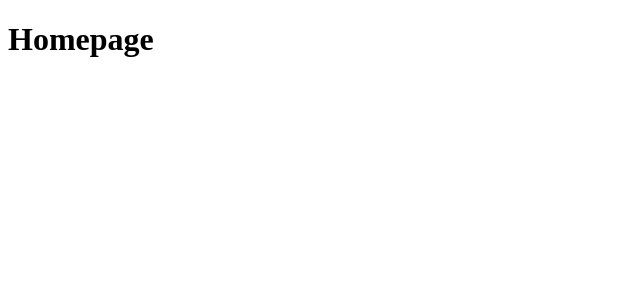
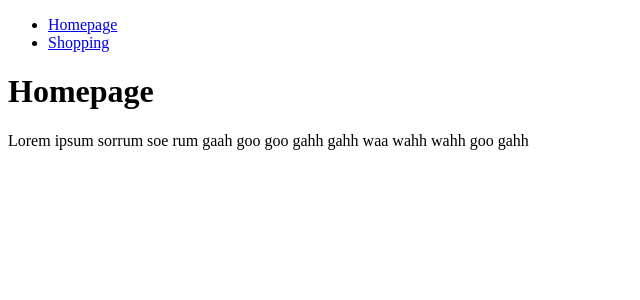
Before and after one commit to Hyacinthum-Polypus/odin-shopping-cart, a React (Vite) app: page / in a window 1280 px wide. Shown: the top 300 px of the page, without its empty margins (0-640 px from the left). Built offline with nearby package versions, Linux system fonts and the light colour scheme.

Commit message:
Add basic components for navigation

```diff
--- a/src/App.jsx
+++ b/src/App.jsx
@@ -1,8 +1,12 @@
+import NavBar from './components/NavBar'
+
 const App = () => {
 
   return (
     <>
+      <NavBar />
       <h1>Homepage</h1>
+      <p>Lorem ipsum sorrum soe rum gaah goo goo gahh gahh waa wahh wahh goo gahh</p>
     </>
   )
 }
--- a/src/components/ErrorPage.jsx
+++ b/src/components/ErrorPage.jsx
@@ -4,7 +4,7 @@ const ErrorPage = () => {
     return (
         <>
             <h1>Resource does not exists!</h1>
-            <Link href="/">Go back.</Link>
+            <Link to="/">Go back.</Link>
         </>
     )
 }
--- /dev/null
+++ b/src/components/NavBar.jsx
@@ -0,0 +1,14 @@
+import { Link } from 'react-router-dom'
+
+const NavBar = () => {
+    return (
+        <nav>
+            <ul>
+                <li><Link to="/">Homepage</Link></li>
+                <li><Link to="/Shopping">Shopping</Link></li>
+            </ul>
+        </nav>
+    )
+}
+
+export default NavBar;
--- a/src/components/Shopping.jsx
+++ b/src/components/Shopping.jsx
@@ -1,6 +1,9 @@
+import NavBar from './NavBar'
+
 const Shopping = () => {
     return (
         <>
+            <NavBar />
             <h1>Shopping Page</h1>
         </>
     )
```
Also changed, not shown: src/components/CartItem.jsx (added), src/components/ProductCard.jsx (added), src/components/ShoppingCart.jsx (added), 2 other files (tests, documents, lock files or other folders).
